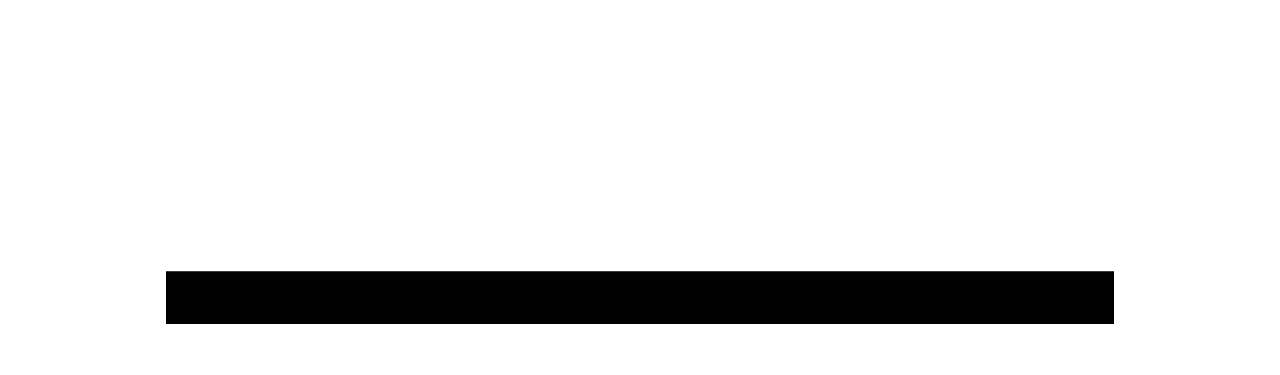
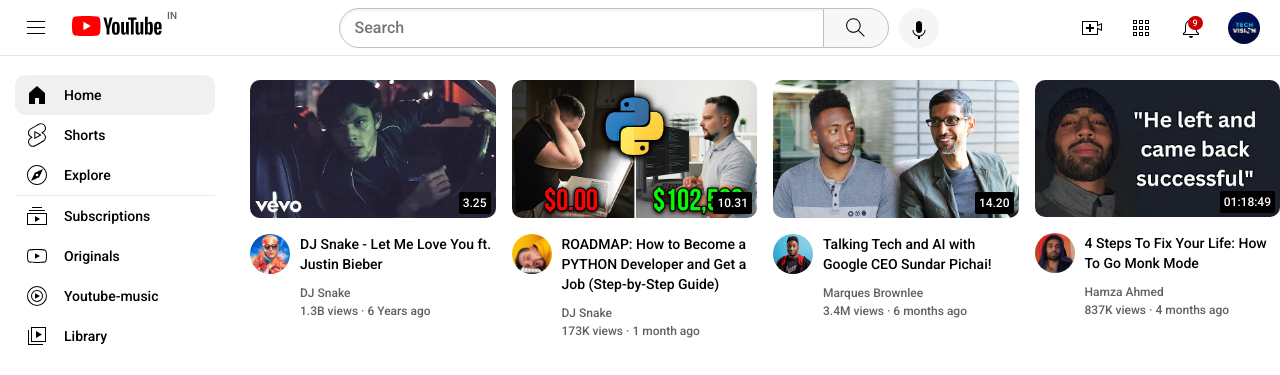
Before and after one commit to pradeep-08/youtube-clone-pradeep, a plain HTML site: page index.html in a window 1280 px wide. Shown: the top 375 px of the page. Drawn offline with Linux system fonts and the light colour scheme; the site is published under a folder, as on GitHub Pages, so addresses that start at the root find nothing.

Commit message:
Update index.html

```diff
--- a/index.html
+++ b/index.html
@@ -8,9 +8,9 @@
   <link rel="preconnect" href="https://fonts.googleapis.com">
   <link rel="preconnect" href="https://fonts.gstatic.com" crossorigin>
   <link href="https://fonts.googleapis.com/css2?family=Roboto:ital,wght@0,500;1,300;1,700&display=swap" rel="stylesheet">
-  <link rel="stylesheet" href="/styles/styles.css">
-  <link rel="stylesheet" href="/styles/header.css">
-  <link rel="stylesheet" href="/styles/sidebar.css">
+  <link rel="stylesheet" href="styles/styles.css">
+  <link rel="stylesheet" href="styles/header.css">
+  <link rel="stylesheet" href="styles/sidebar.css">
   </head>
     <body>
     <div class="header">
```
